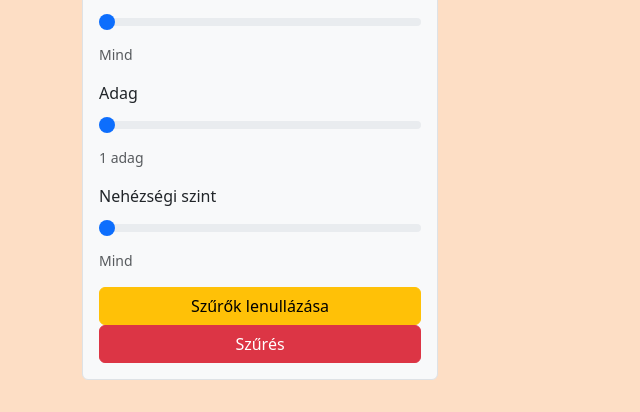
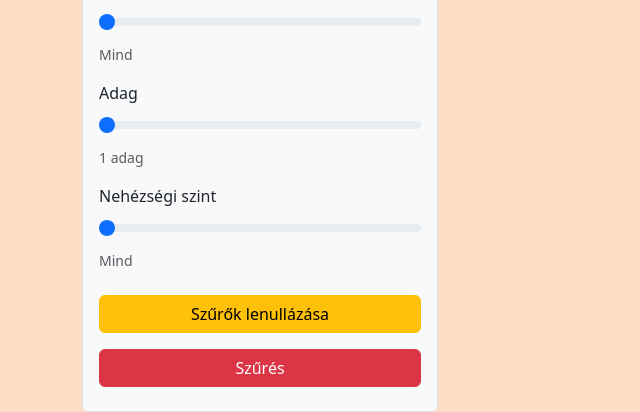
Before and after one commit to SzucsDani1/Vizsgaremek, a PHP site: page /receptekoldal.php in a window 1280 px wide. Shown: the part 1387-1799 px from the top of the page, without its empty margins (0-640 px from the left). Before the commit the page ends 1767 px from the top, so only its background shows below. Run offline with PHP 8.4, Linux system fonts and the light colour scheme.

Commit message:
apró dizájnbeli változtatások

```diff
--- a/receptekoldal/receptekoldal.js
+++ b/receptekoldal/receptekoldal.js
@@ -196,9 +196,7 @@ function kartyaBetoltes(receptek){
     let fieldset = document.createElement("fieldset");
     fieldset.classList = "mx-auto filter-box border p-3 bg-light rounded my-3";
 
-    let legend = document.createElement("legend");
-    legend.classList = "text-center my-4 display-6";
-    legend.innerHTML = "Keresési találatok";
+
 
 
     let divRow = document.createElement("div");
@@ -208,7 +206,6 @@ function kartyaBetoltes(receptek){
 
     divContainer.appendChild(divRow);
     divContainer.appendChild(fieldset)
-    fieldset.appendChild(legend)
 
     if (receptek.length === 0) {
         divContainer.innerHTML = "<p class='text-center text-muted'>Nincs találat.</p>";
--- a/receptekoldal/receptekoldal.php
+++ b/receptekoldal/receptekoldal.php
@@ -205,8 +205,8 @@
 
 
                     <!-- Szűrés gomb -->
-                    <button class="btn btn-warning w-100" id="btnNullazas">Szűrők lenullázása</button>
-                    <button class="btn btn-danger w-100" id="btnSzures">Szűrés</button>
+                    <button class="btn btn-warning w-100 my-2" id="btnNullazas">Szűrők lenullázása</button>
+                    <button class="btn btn-danger w-100 my-2" id="btnSzures">Szűrés</button>
                 </div>
             </div>
             <!--Káryák-->
```
